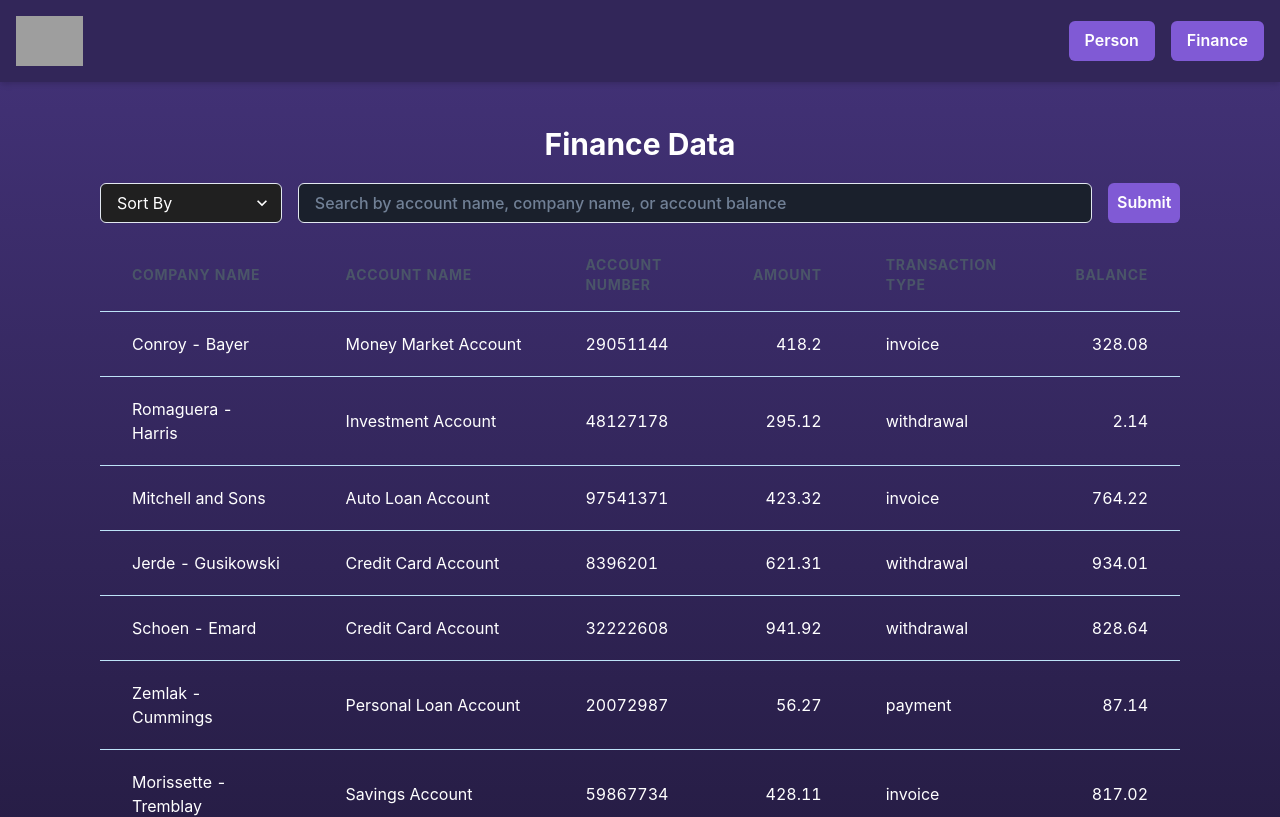
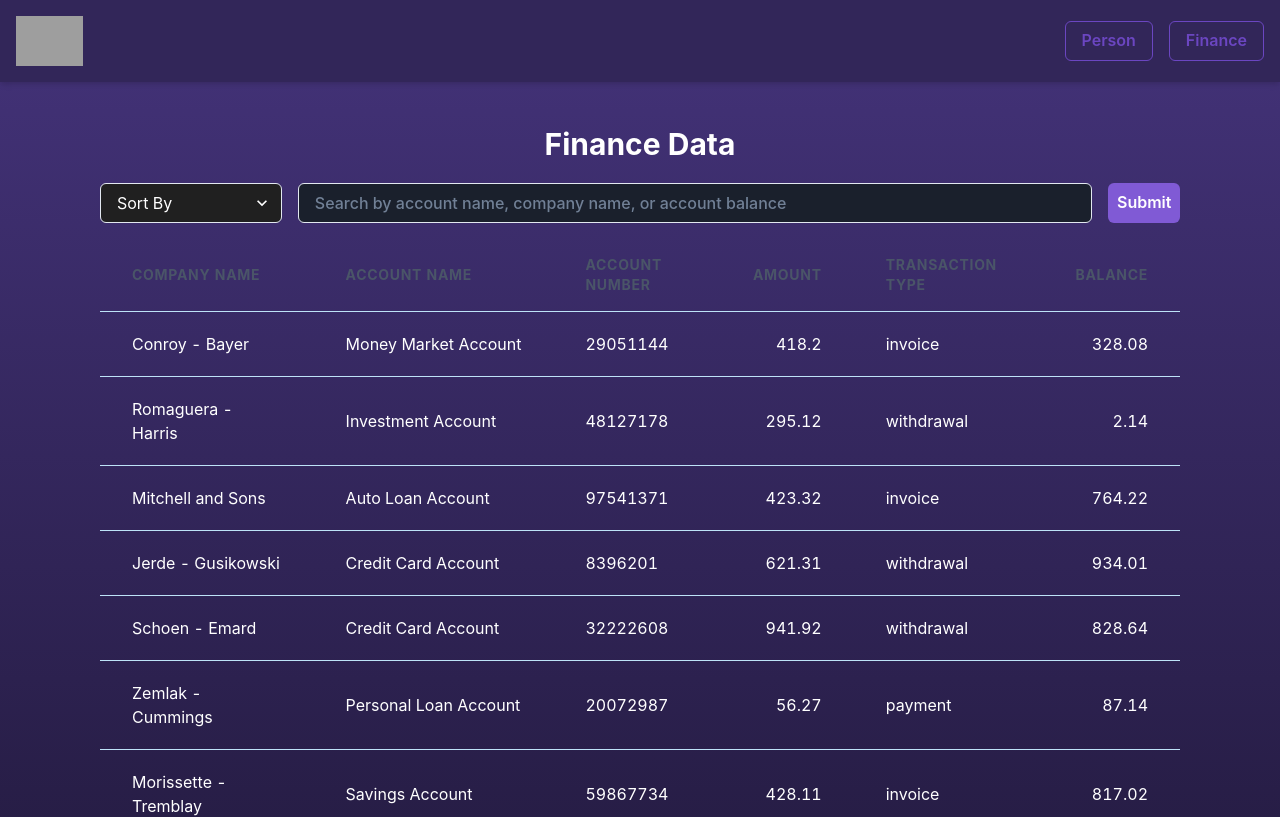
Before and after one commit to Fathomraj123/financialDetails, a React (Vite) app: page /financialInfo in a window 1280 px wide. Shown: the top 817 px of the page. Built offline with nearby package versions, Linux system fonts and the light colour scheme; grey boxes are pictures that could not be loaded.

Commit message:
Button update

```diff
--- a/src/components/design/header.tsx
+++ b/src/components/design/header.tsx
@@ -1,20 +1,41 @@
 import { Box, Button, Flex, Image, Text } from "@chakra-ui/react";
-import { Link } from "react-router-dom";
+import { Link, useLocation } from "react-router-dom";
 
+const Header = () => {
+  const location = useLocation();
 
+  return (
+    <Flex as="nav" p={4} justify="space-between" align="center" bg="purple.900" boxShadow="md">
+      <Box>
+        <Image
+          src="https://static.ambitionbox.com/alpha/company/photos/logos/qualtech-consultants-pvt.jpg"
+          alt="QualTech"
+          boxSize="50px"
+          width="50"
+          fallback={<Text fontSize="xl" fontWeight="bold">QualTech</Text>}
+        />
+      </Box>
 
-const Header = () => (
-<Flex as="nav" p={4} justify="space-between" align="center" bg="purple.900" boxShadow="md">
-
-        <Box>
-          <Image src="https://static.ambitionbox.com/alpha/company/photos/logos/qualtech-consultants-pvt.jpg" alt="QualTech" boxSize="50px" width="50" fallback={<Text fontSize="xl" fontWeight="bold">QualTech</Text>} />
-        </Box>
-
-
-        <Flex gap={4}>
-          <Button as={Link} to="/personalCard" colorScheme="purple" >Person</Button>
-          <Button as={Link} to="/FinancialInfo" colorScheme="purple" >Finance</Button>
-        </Flex>
-      </Flex>)
+      <Flex gap={4}>
+        <Button
+          as={Link}
+          to="/personalCard"
+          colorScheme={location.pathname === "/personalCard" ? "blue" : "purple"}
+          variant={location.pathname === "/personalCard" ? "solid" : "outline"}
+        >
+          Person
+        </Button>
+        <Button
+          as={Link}
+          to="/FinancialInfo"
+          colorScheme={location.pathname === "/FinancialInfo" ? "blue" : "purple"}
+          variant={location.pathname === "/FinancialInfo" ? "solid" : "outline"}
+        >
+          Finance
+        </Button>
+      </Flex>
+    </Flex>
+  );
+};
 
 export default Header;
--- a/src/pages/financialInfo.tsx
+++ b/src/pages/financialInfo.tsx
@@ -19,13 +19,13 @@ const financialInfo = () => {
     return (
       item.accountName.toLowerCase().includes(submittedSearch.toLowerCase()) ||
       item.accountNumber.toString().includes(submittedSearch) ||
-      (item.companyName && item.companyName.toLowerCase().includes(submittedSearch.toLowerCase()))
+      (item.companyName.toLowerCase().includes(submittedSearch.toLowerCase()))
     );
   });
 
 
 
-  const sortedData = filteredData.slice().sort((a, b) => {
+  const sortedData = filteredData.sort((a, b) => {
 
     if (sort === "A-Z") {
       return a.companyName.localeCompare(b.companyName);
```
